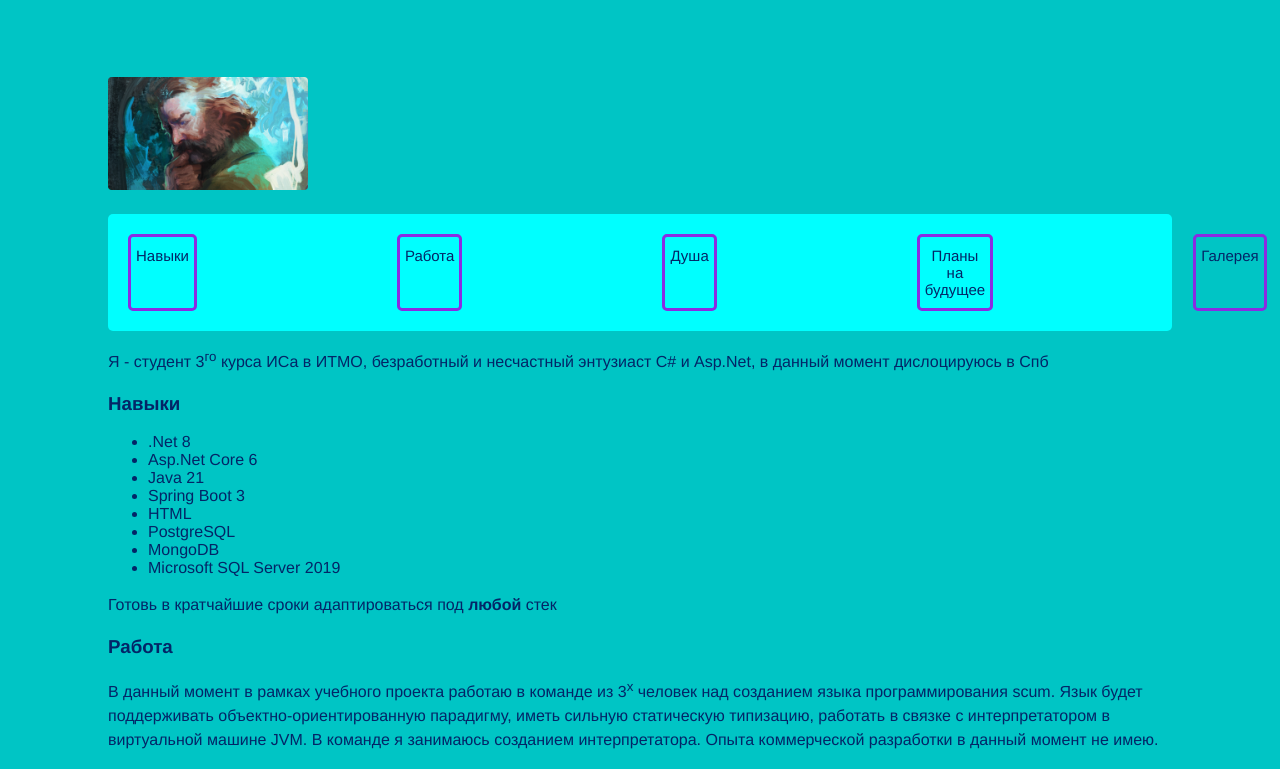
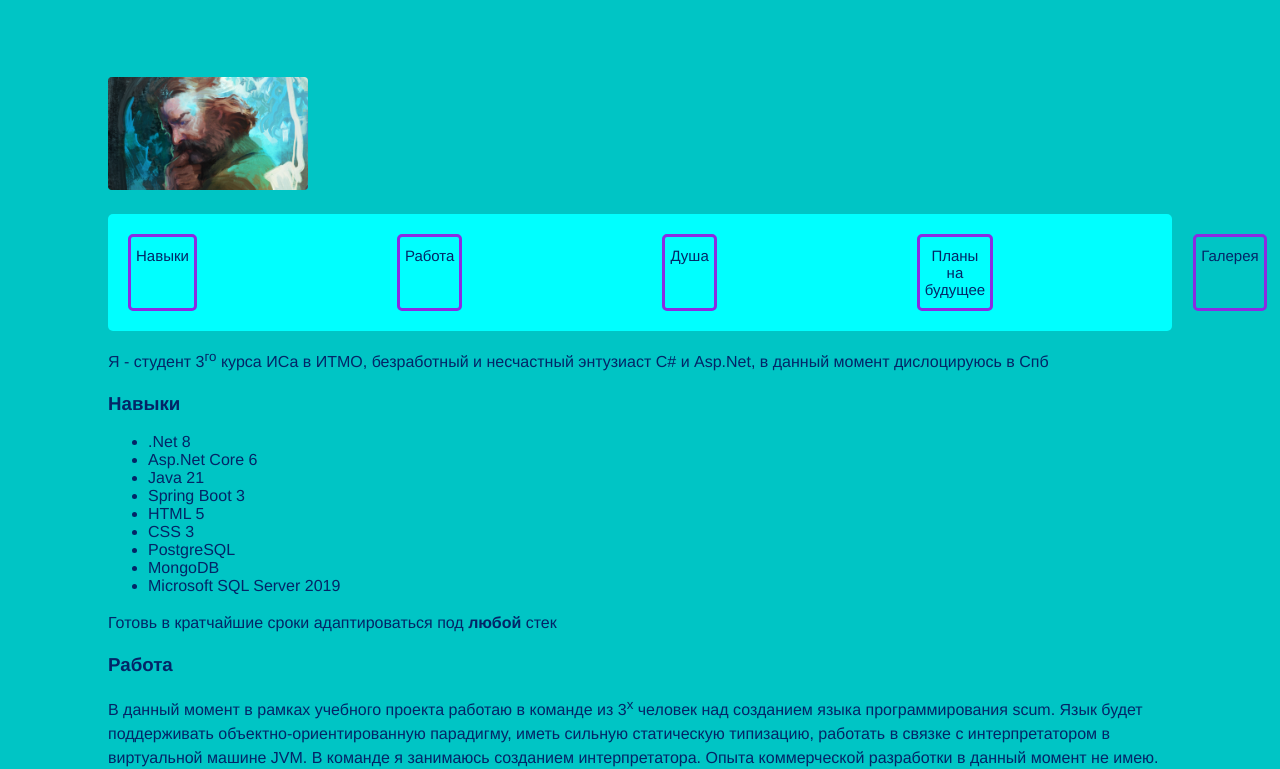
Before and after one commit to RhysWayne26/is-web-portfolio, a website built with Vite: page index.html in a window 1280 px wide. Shown: the part 328-1097 px from the top of the page. Built offline with nearby package versions, Linux system fonts and the light colour scheme.

Commit message:
Add some info to skills

```diff
--- a/index.html
+++ b/index.html
@@ -37,7 +37,8 @@
         <li>Asp.Net Core 6</li>
         <li>Java 21</li>
         <li>Spring Boot 3</li>
-        <li>HTML</li>
+        <li>HTML 5</li>
+        <li>CSS 3</li>
         <li>PostgreSQL</li>
         <li>MongoDB</li>
         <li>Microsoft SQL Server 2019</li>
```
